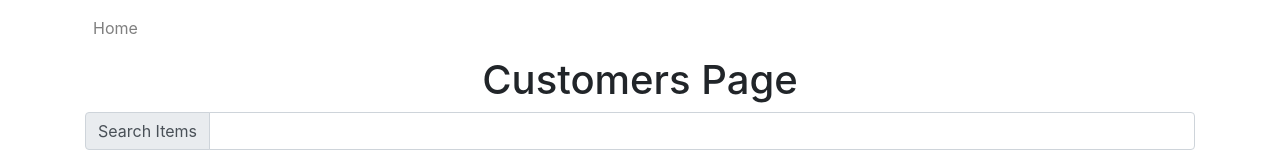
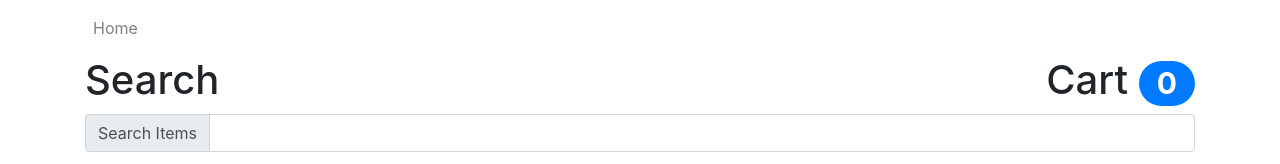
Before and after one commit to FelixWho/HackDuke2020, a React (Create React App) app in the folder hack_duke_2020/: page /customer/1 in a window 1280 px wide. Shown: the top 164 px of the page. Built offline with nearby package versions, Linux system fonts and the light colour scheme; no server answers; the database is empty; what google-maps-react would draw is missing.

Commit message:
Add images and shopping cart to searchbar

```diff
--- /dev/null
+++ b/hack_duke_2020/src/components/Customers/Customers.css
@@ -0,0 +1,26 @@
+.searchbar-text {
+  display: flex;
+  justify-content: space-between;
+}
+
+.search-items {
+  list-style: none;
+  display: flex;
+  flex-wrap: wrap;
+}
+
+.search-item {
+  padding-top: 1rem;
+  padding-bottom: 1rem;
+  flex: 0 0 33%;
+}
+
+.search-item:hover {
+  cursor: pointer;
+  background-color: #f6f6f6;
+}
+
+.search-item-img {
+  max-width: 5rem;
+  max-height: auto;
+}
--- a/hack_duke_2020/src/components/Customers/Customers.js
+++ b/hack_duke_2020/src/components/Customers/Customers.js
@@ -1,7 +1,8 @@
 import React, { Component } from "react";
-import { Container, InputGroup, FormControl } from "react-bootstrap";
+import { Badge, Container, InputGroup, FormControl } from "react-bootstrap";
 import Fuse from "fuse.js";
 import firebase from "../../Firebase/firebase.js";
+import "./Customers.css";
 
 class Customers extends Component {
   constructor(props) {
@@ -10,6 +11,7 @@ class Customers extends Component {
       itemList: [],
       query: "",
       businessData: {},
+      cart: [],
     };
   }
 
@@ -81,11 +83,28 @@ class Customers extends Component {
     this.handleSearch();
   };
 
+  handleAddToCart = (item) => {
+    let cart = this.state.cart;
+    cart.push(item);
+    this.setState({ cart: cart });
+    // console.log(item);
+    // console.log(this.state.cart);
+  };
+
   render() {
     console.log(this.state.businessData);
     return (
       <Container className="Customers">
-        <h1>Customers Page</h1>
+        <div className="searchbar-text">
+          <h1>Search</h1>
+          <h1>
+            Cart{" "}
+            <Badge pill size="lg" variant="primary">
+              {this.state.cart.length}
+            </Badge>
+          </h1>
+        </div>
+
         <div className="d-flex">
           <InputGroup className="mb-3">
             <InputGroup.Prepend>
@@ -102,13 +121,21 @@ class Customers extends Component {
           </InputGroup>
           <br />
         </div>
-        <div>
-          <ul>
-            {this.state.itemList.map((x) => {
-              return <li>{x.item.itemName}</li>;
-            })}
-          </ul>
-        </div>
+
+        <ul className="search-items">
+          {this.state.itemList.map((x) => {
+            return (
+              <li
+                className="search-item"
+                onClick={() => this.handleAddToCart(x)}
+              >
+                {x.item.itemName}
+                <br />
+                <img className="search-item-img" src={x.item.url} />
+              </li>
+            );
+          })}
+        </ul>
       </Container>
     );
   }
```
